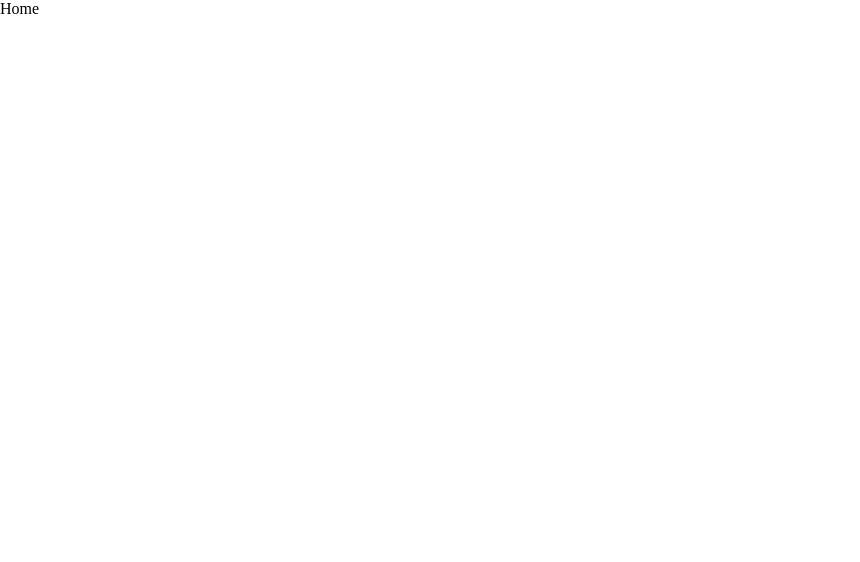
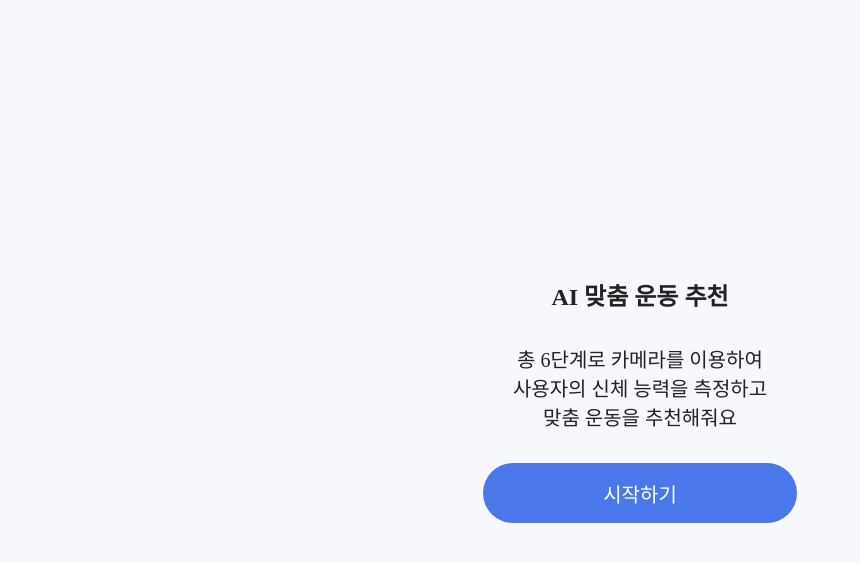
Before and after one commit to JYBESiU/kkangchong-front, a React (Create React App) app: page / in a window 1280 px wide. Shown: the top 562 px of the page, without its empty margins (0-860 px from the left). Built offline with nearby package versions, Linux system fonts and the light colour scheme.

Commit message:
home 화면 구성

```diff
--- a/src/components/shared/Button.tsx
+++ b/src/components/shared/Button.tsx
@@ -7,7 +7,7 @@ export interface ButtonProps {
   width?: number | string;
   height: number | string;
   label: string;
-  onClick?: () => {};
+  onClick?: VoidFunction;
 }
 
 function Button({
@@ -24,7 +24,7 @@ function Button({
       height={height}
       onClick={onClick}
     >
-      <Text fontSize={16} color={'white'}>
+      <Text fontSize={20} color={'white'}>
         {label}
       </Text>
     </StyledButton>
@@ -39,6 +39,6 @@ const StyledButton = styled.button<Omit<ButtonProps, 'label' | 'onClick'>>`
     typeof height === 'number' ? `${height}px` : height};
   background-color: ${({ variant }) =>
     variant === 'primary' ? colors.blue3 : colors.grey2};
-  border-radius: 8px;
+  border-radius: 30px;
   border: none;
 `;
--- a/src/components/shared/Text.tsx
+++ b/src/components/shared/Text.tsx
@@ -5,17 +5,24 @@ import { colors } from 'utils/color';
 export interface TextProps {
   fontSize?: number;
   fontWeight?: number;
+  textAlign?: 'left' | 'right' | 'center';
   color?: keyof typeof colors;
 }
 
 function Text({
-  fontSize = 14,
+  fontSize = 20,
   fontWeight = 400,
+  textAlign = 'left',
   color = 'black',
   children,
 }: PropsWithChildren<TextProps>) {
   return (
-    <StyledText fontSize={fontSize} fontWeight={fontWeight} color={color}>
+    <StyledText
+      fontSize={fontSize}
+      fontWeight={fontWeight}
+      textAlign={textAlign}
+      color={color}
+    >
       {children}
     </StyledText>
   );
@@ -27,4 +34,5 @@ const StyledText = styled.span<TextProps>`
   font-size: ${({ fontSize }) => fontSize}px;
   font-weight: ${({ fontWeight }) => fontWeight};
   color: ${({ color }) => colors[color!]};
+  text-align: ${({ textAlign }) => textAlign};
 `;
--- a/src/pages/Home.tsx
+++ b/src/pages/Home.tsx
@@ -1,5 +1,46 @@
+import styled from '@emotion/styled';
+import { useNavigate } from 'react-router-dom';
+
+import { Button, Text } from 'components/shared';
+import { colors } from 'utils/color';
+
 function Home() {
-  return <div>Home</div>;
+  const navigate = useNavigate();
+
+  const handleStartButton = () => {
+    navigate('/measuring');
+  };
+
+  return (
+    <Root>
+      <Text fontSize={24} fontWeight={700}>
+        AI 맞춤 운동 추천
+      </Text>
+      <Text textAlign={'center'}>
+        총 6단계로 카메라를 이용하여
+        <br />
+        사용자의 신체 능력을 측정하고
+        <br />
+        맞춤 운동을 추천해줘요
+      </Text>
+      <Button
+        width={'314px'}
+        height={'60px'}
+        label={'시작하기'}
+        onClick={handleStartButton}
+      />
+    </Root>
+  );
 }
 
 export default Home;
+
+const Root = styled.div`
+  display: flex;
+  gap: 32px;
+  flex-direction: column;
+  justify-content: center;
+  align-items: center;
+  height: 100vh;
+  background-color: ${colors.blue1};
+`;
--- a/src/utils/color.ts
+++ b/src/utils/color.ts
@@ -4,6 +4,7 @@ export const colors = {
   grey2: '#797982',
   black: '#222325',
 
+  blue1: '#F7F8FC',
   blue2: '#EEEFFF',
   blue3: '#4A77EA',
 };
```
